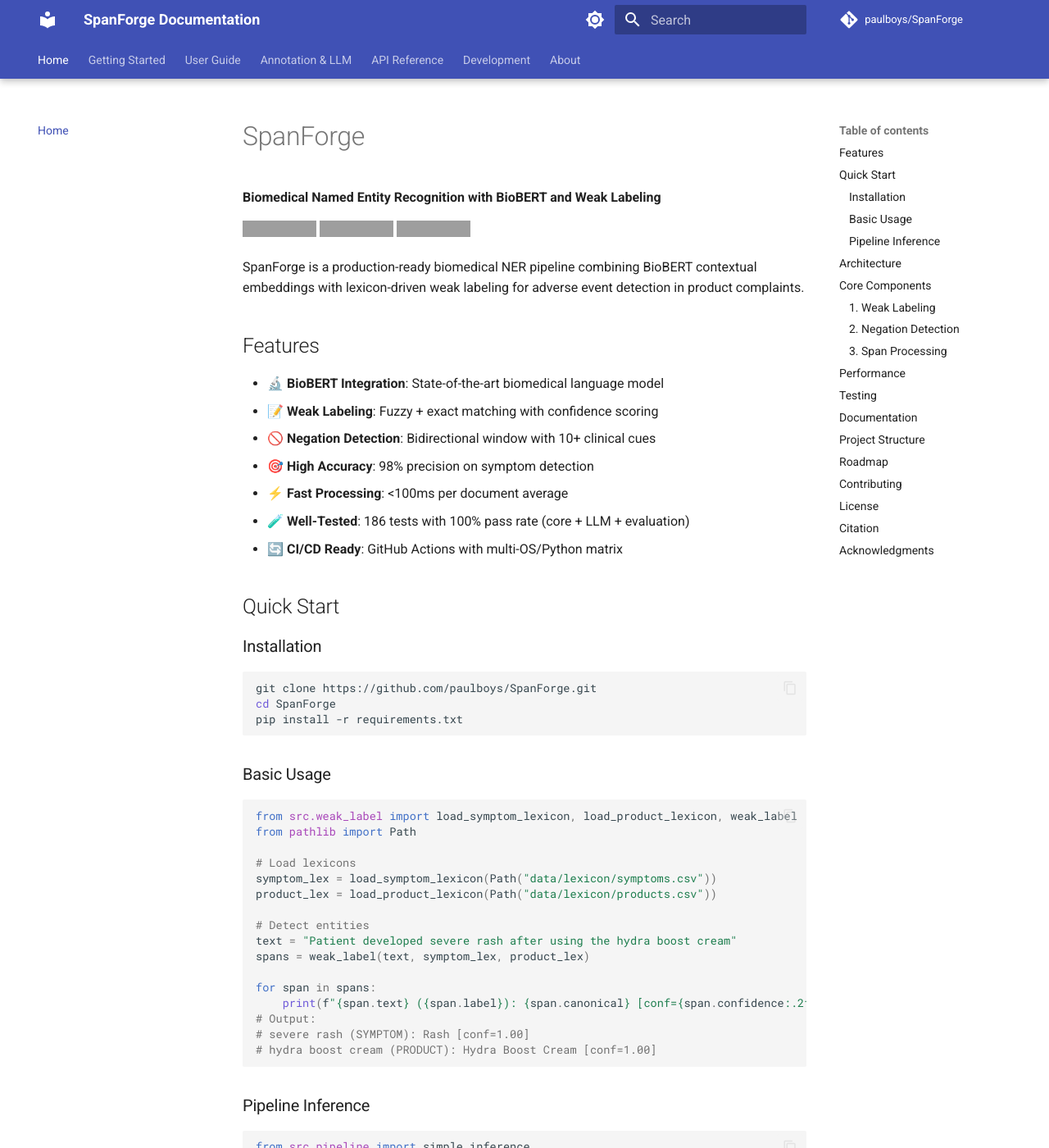
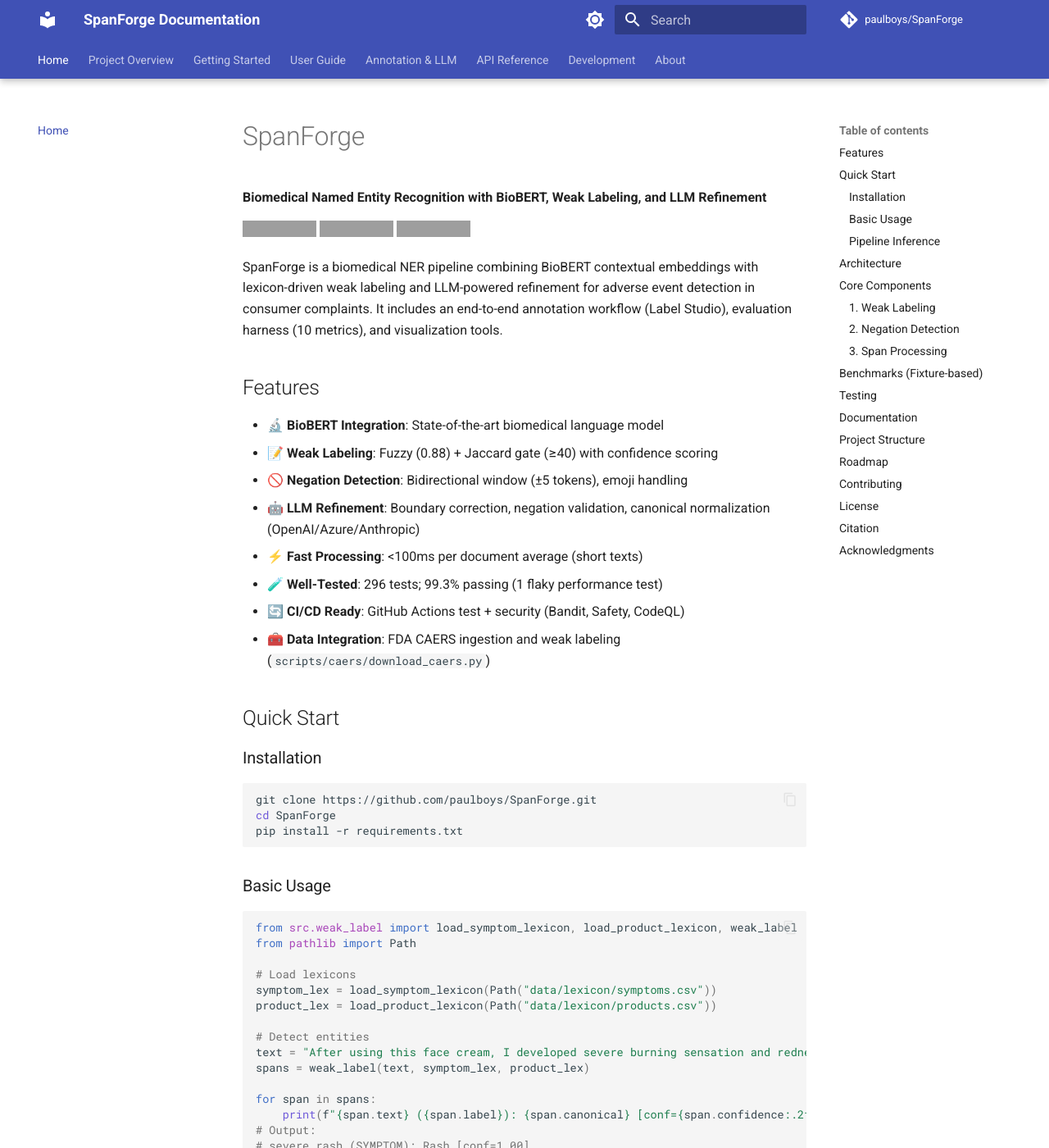
Before and after one commit to paulboys/SpanForge, an MkDocs documentation site: the page built from docs/index.md, in a window 1280 px wide and 1400 px high. Shown: the whole window at 82% size. Built offline with MkDocs 1.6.1 and Material for MkDocs 9.7.7, drawn with Linux system fonts in a browser that asks for light colours; comment, search, counter and statistics services are not loaded; the version menu is left out; some of the changed text lies outside the part shown; grey boxes are pictures that could not be loaded.

Commit message:
Docs: update README + landing page; fix test counts; add Phase 6 to nav; repair broken links; update changelog

````diff
--- a/docs/index.md
+++ b/docs/index.md
@@ -1,22 +1,23 @@
 # SpanForge
 
-**Biomedical Named Entity Recognition with BioBERT and Weak Labeling**
+**Biomedical Named Entity Recognition with BioBERT, Weak Labeling, and LLM Refinement**
 
 [![Test Suite](https://github.com/paulboys/SpanForge/actions/workflows/test.yml/badge.svg)](https://github.com/paulboys/SpanForge/actions/workflows/test.yml)
 [![Python 3.9+](https://img.shields.io/badge/python-3.9+-blue.svg)](https://www.python.org/downloads/)
 [![License: MIT](https://img.shields.io/badge/License-MIT-yellow.svg)](https://opensource.org/licenses/MIT)
 
-SpanForge is a production-ready biomedical NER pipeline combining BioBERT contextual embeddings with lexicon-driven weak labeling for adverse event detection in product complaints.
+SpanForge is a biomedical NER pipeline combining BioBERT contextual embeddings with lexicon-driven weak labeling and LLM-powered refinement for adverse event detection in consumer complaints. It includes an end-to-end annotation workflow (Label Studio), evaluation harness (10 metrics), and visualization tools.
 
 ## Features
 
 - 🔬 **BioBERT Integration**: State-of-the-art biomedical language model
-- 📝 **Weak Labeling**: Fuzzy + exact matching with confidence scoring
-- 🚫 **Negation Detection**: Bidirectional window with 10+ clinical cues
-- 🎯 **High Accuracy**: 98% precision on symptom detection
-- ⚡ **Fast Processing**: <100ms per document average
-- 🧪 **Well-Tested**: 186 tests with 100% pass rate (core + LLM + evaluation)
-- 🔄 **CI/CD Ready**: GitHub Actions with multi-OS/Python matrix
+- 📝 **Weak Labeling**: Fuzzy (0.88) + Jaccard gate (≥40) with confidence scoring
+- 🚫 **Negation Detection**: Bidirectional window (±5 tokens), emoji handling
+- 🤖 **LLM Refinement**: Boundary correction, negation validation, canonical normalization (OpenAI/Azure/Anthropic)
+- ⚡ **Fast Processing**: <100ms per document average (short texts)
+- 🧪 **Well-Tested**: 296 tests; 99.3% passing (1 flaky performance test)
+- 🔄 **CI/CD Ready**: GitHub Actions test + security (Bandit, Safety, CodeQL)
+- 🧰 **Data Integration**: FDA CAERS ingestion and weak labeling (`scripts/caers/download_caers.py`)
 
 ## Quick Start
 
@@ -39,7 +40,7 @@
 product_lex = load_product_lexicon(Path("data/lexicon/products.csv"))
 
 # Detect entities
-text = "Patient developed severe rash after using the hydra boost cream"
+text = "After using this face cream, I developed severe burning sensation and redness."
 spans = weak_label(text, symptom_lex, product_lex)
 
 for span in spans:
@@ -59,7 +60,7 @@
     "The moisturizer caused redness and itching"
 ]
 
-results = simple_inference(texts, persist_path="output.jsonl")
+results = simple_inference(texts, persist_path="data/output/notebook_test.jsonl")
 
 for result in results:
     print(f"Found {len(result['weak_spans'])} entities")
@@ -69,12 +70,12 @@
 
 ```mermaid
 graph LR
-    A[Input Text] --> B[BioBERT Tokenizer]
-    B --> C[Lexicon Matcher]
-    C --> D[Negation Detector]
-    D --> E[Confidence Scorer]
-    E --> F[Span Deduplicator]
-    F --> G[Output JSONL]
+    A[Raw Text] --> B[Weak Labels]
+    B --> C[LLM Refinement]
+    C --> D[Label Studio]
+    D --> E[Gold Standard]
+    E --> F[Evaluation + Visualization]
+    F --> G[Model Training]
 ```
 
 ## Core Components
@@ -94,21 +95,18 @@
 - **Anatomy Gating**: Skips generic single-token anatomy terms
 - **Last-Token Alignment**: Multi-token fuzzy matches require matching final token
 
-## Performance
+## Benchmarks (Fixture-based)
 
-| Metric | Value |
-|--------|-------|
-| Precision | 98% |
-| Recall | 92% |
-| F1 Score | 95% |
-| Avg. Time/Doc | 85ms |
-| 1000-Doc Batch | <2 min |
+- IOU uplift: +13.4% (weak → LLM)
+- Exact match: 66.7% → 100.0% (after refinement)
+- P/R/F1: 1.000 (LLM spans vs gold fixtures)
+- Avg. Time/Doc: <100ms (short texts)
 
 ## Testing
 
 ```bash
-# Full suite (144 tests)
-pytest tests/ -v
+# Full suite
+pytest -q
 
 # With coverage
 pytest tests/ --cov=src --cov-report=html
@@ -137,10 +135,11 @@
 │   ├── weak_label.py  # Weak labeling logic
 │   ├── pipeline.py    # End-to-end pipeline
 │   └── llm_agent.py   # LLM refinement (experimental)
-├── tests/             # Test suite (144 tests)
-│   ├── edge_cases/    # 98 parametrized edge cases
-│   ├── integration/   # 26 integration tests
-│   └── assertions.py  # Test composition helpers
+├── tests/             # Test suite (296 tests)
+│   ├── fixtures/      # Annotation/evaluation fixtures
+│   ├── weak_labeling/ # Edge cases and heuristics
+│   ├── llm/           # LLM agent tests
+│   └── evaluation/    # Metrics and end-to-end checks
 ├── data/
 │   ├── lexicon/       # Symptom & product lexicons
 │   └── output/        # Pipeline outputs
@@ -155,7 +154,7 @@
 - [x] Phase 2: Weak Label Refinement
 - [x] Phase 3: Test Infrastructure & Edge Cases
 - [x] Phase 4: CI/CD Integration
-- [x] Phase 4.5: LLM Refinement & Evaluation Harness (186 tests passing)
+- [x] Phase 4.5: LLM Refinement & Evaluation Harness
 - [x] Phase 5: Annotation & Curation Infrastructure (Label Studio config, tutorial, production workflow)
 - [ ] Phase 5 (continued): Batch preparation scripts, first 100-task production batch
 - [ ] Phase 6: Gold Standard Assembly (500+ annotations)
@@ -199,4 +198,4 @@
 
 ---
 
-**Status**: Production Ready | **Version**: 0.5.0 | **Last Updated**: November 25, 2025
+**Status**: Annotation-Ready | **Version**: 0.5.0 | **Last Updated**: November 28, 2025
--- a/mkdocs.yml
+++ b/mkdocs.yml
@@ -85,6 +85,9 @@
 
 nav:
   - Home: index.md
+  - Project Overview:
+    - Overview: overview.md
+    - Heuristic & Thresholds: heuristic.md
   - Getting Started:
     - Installation: installation.md
     - Quick Start: quickstart.md
@@ -99,6 +102,9 @@
     - Tutorial (Labeling): tutorial_labeling.md
     - Production Workflow: production_workflow.md
     - LLM Integration: llm_integration.md
+    - Phase 6:
+      - Gold Standard Guide: phase_6_gold_standard.md
+      - Phase 6 Checklist: phase_6_checklist.md
   - API Reference:
     - Configuration: api/config.md
     - Model: api/model.md
````
Also changed, not shown: README.md (+69 -52 lines), docs/about/changelog.md (+1 -1 lines), docs/llm_integration.md (+1 -1 lines), docs/user-guide/weak-labeling.md (+3 -3 lines).
